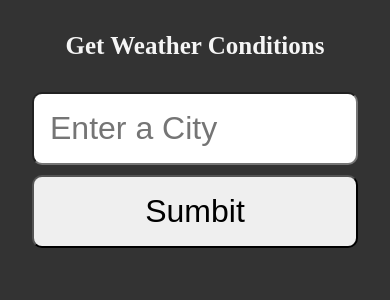
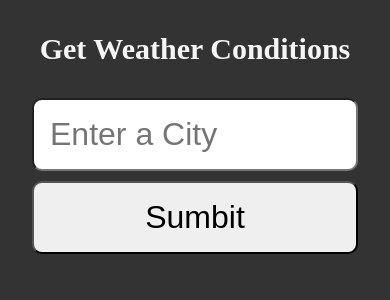
Before and after one commit to Glenn-Sensei/python-weather, a Python web app: template templates/index.html in a window 390 px wide. Shown: the top 300 px of the page. Run offline with Jinja, Linux system fonts and the light colour scheme; the template is opened without the code that fills it, so the values that code supplies are empty.

Commit message:
Increase h1 font size in mobile styles

```diff
--- a/static/styles/style.css
+++ b/static/styles/style.css
@@ -25,7 +25,7 @@ button {
 
 @media (max-width: 600px) {
   h1 {
-    font-size: 25px;
+    font-size: 30px;
     text-align: center;
   }
 
```
